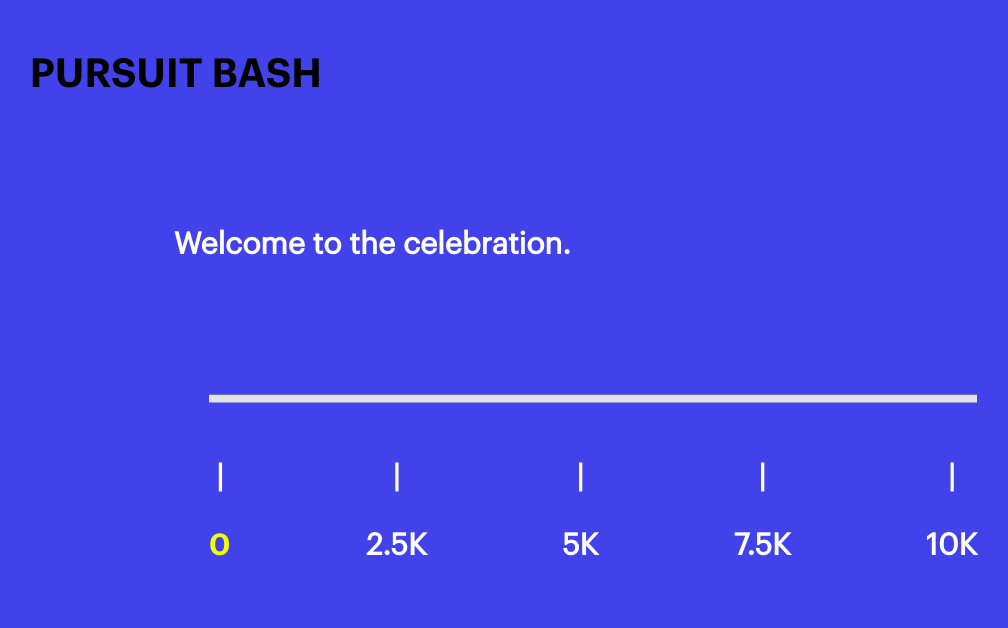
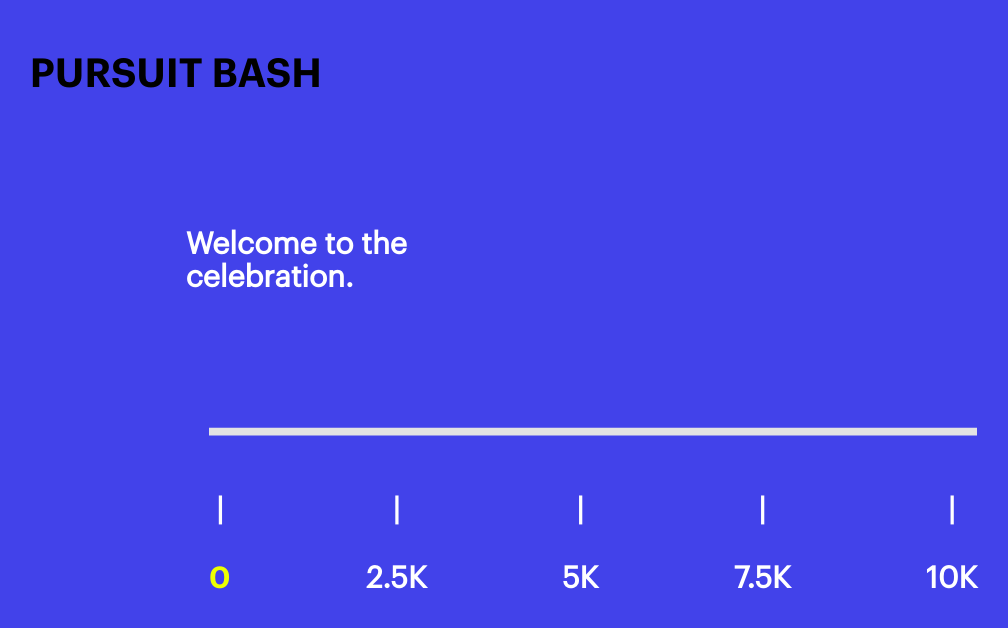
Before and after one commit to crymall/text_to_pledge, a React (Create React App) app in the folder client/: page / in a window 1280 px wide. Shown: the top 628 px of the page, without its empty margins (47-1055 px from the left). Built offline with nearby package versions, Linux system fonts and the light colour scheme; no server answers.

Commit message:
fix messages and sql

```diff
--- a/client/src/App.css
+++ b/client/src/App.css
@@ -46,6 +46,7 @@ h3 {
   font-size: 30px;
   color: white;
   margin-top: 5px;
+  white-space: pre-line;
 }
 
 h4 {
@@ -56,6 +57,7 @@ h4 {
 }
 
 .main-area {
+  width: 90%;
   padding-top: 100px;
   display: flex;
   flex-direction: row;
--- a/client/src/App.js
+++ b/client/src/App.js
@@ -41,11 +41,11 @@ class App extends Component {
     console.log(pledges);
     const goal = 10000;
     const copyMessages = [
-      "Welcome to the celebration.",
-      "We're happy to see you here.",
-      "Help support another year of transformation.",
-      "Own your pursuit - and help others own theirs.",
-      "Help this to be a night to remember."
+      "Welcome to the \n celebration.",
+      "We're happy \n to see you here.",
+      "Help support another year \n of transformation.",
+      "Own your pursuit - \n and help others own theirs.",
+      "Help this to be \n a night to remember."
     ];
     const copyMessage =
       copyMessages[Math.floor(Math.random() * copyMessages.length)];
```
Also changed, not shown: 1 other file (tests, documents, lock files or other folders).
